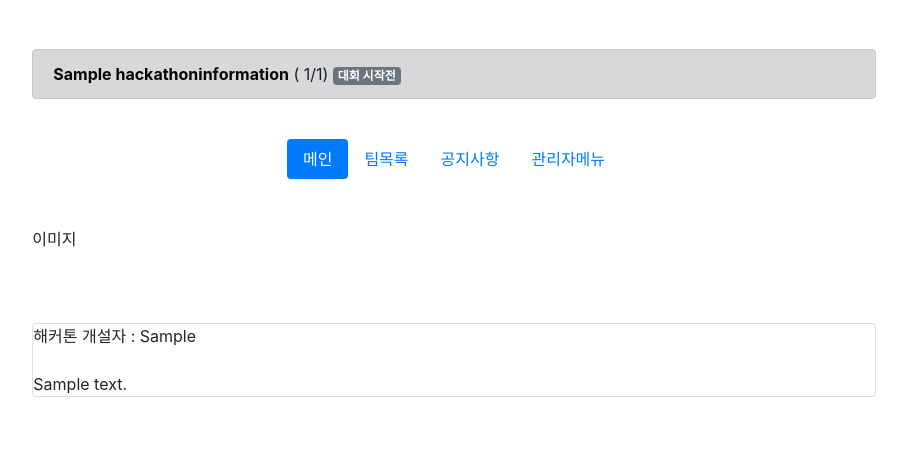
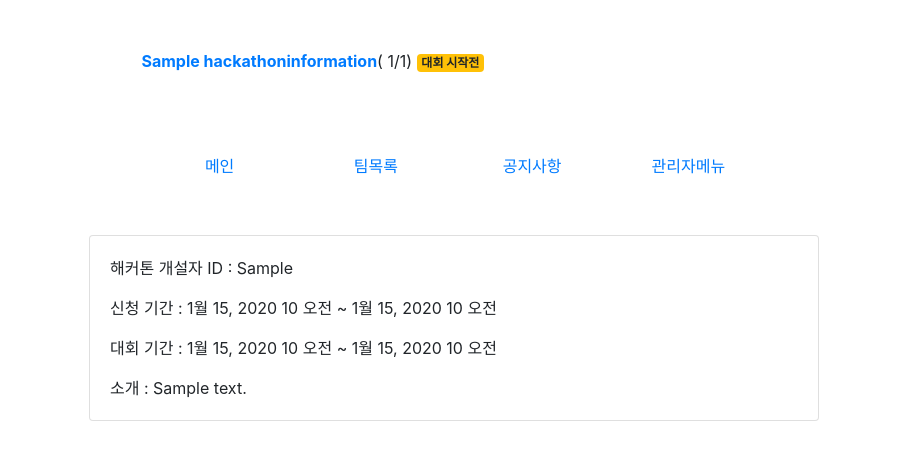
Before and after one commit to owlsogul/Gitathon, a Django app: page /hackathon/page/main/1/ in a window 1280 px wide. Shown: the part 96-556 px from the top of the page, without its empty margins (186-1093 px from the left). Run offline with Django 3.2, Linux system fonts and the light colour scheme; tables that the repository leaves empty hold one stand-in row (values such as "Sample post"); parts of the project's set-up code (start-up, migrations or seed data) failed here and were passed over; some libraries are stand-ins or nearby versions.

Commit message:
finish hackathon main

```diff
--- a/hackathon/templates/mainpageHackathon.html
+++ b/hackathon/templates/mainpageHackathon.html
@@ -1,5 +1,5 @@
+<!DOCTYPE html>
 {% extends 'lobby/base.html' %}
-<!DOCTYPE html>
 {% block content %}
 <html lang="en" dir="ltr">
   <head>
@@ -7,7 +7,7 @@
     <link rel="stylesheet" href="https://stackpath.bootstrapcdn.com/bootstrap/4.1.3/css/bootstrap.min.css" integrity="sha384-MCw98/SFnGE8fJT3GXwEOngsV7Zt27NXFoaoApmYm81iuXoPkFOJwJ8ERdknLPMO" crossorigin="anonymous">
     <title>Hackathon Main Page</title>
     {% load static %}
-    <link href="{% static 'lobby/css/blog-home.css' %}" rel="stylesheet">
+    <link href="{% static 'css/hack.css' %}" rel="stylesheet">
     <title>{% block customTitle %}{% endblock %}</title>
     {% block customStyle %}{% endblock %}
   </head>
@@ -17,30 +17,30 @@
     <br/>
     <div class = "containter">
       <div class ="row">
-      <div class = "col-2">
+      <div class = "col-3">
       </div>
       <div class = "col-8">
-        <div class = "alert alert-dark" role="alert">
+        <div class="hackTitle" role="alert">
           {% if contest.contestDate_end > todayDate %}
             {% if contest.contestDate_start > todayDate %}
-              <a href="/hackathon/page/main/{{contest.id}}" class = "alert-link">{{contest.title}}</a> ( {{contest.applyNum}}/{{contest.peopleNum}}) <span class="badge badge-secondary">대회 시작전</span>
+              <a href="/hackathon/page/main/{{contest.id}}" class = "alert-link">{{contest.title}}</a>( {{contest.applyNum}}/{{contest.peopleNum}}) <span class="badge badge-warning">대회 시작전</span>
             {% elif contestDate_start == todayDate %}
               {% if contestTime_start <= todayTime %}
-              <a href="/hackathon/page/main/{{contest.id}}" class = "alert-link">{{contest.title}}</a> ( {{contest.applyNum}}/{{contest.peopleNum}}) <span class="badge badge-secondary">대회 중</span>
+              <a href="/hackathon/page/main/{{contest.id}}" class = "alert-link">{{contest.title}}</a> ( {{contest.applyNum}}/{{contest.peopleNum}}) <span class="badge badge-warning">대회 중</span>
               {% else %}
-              <a href="/hackathon/page/main/{{contest.id}}" class = "alert-link">{{contest.title}}</a> ( {{contest.applyNum}}/{{contest.peopleNum}}) <span class="badge badge-secondary">대회 시작 전</span>
+              <a href="/hackathon/page/main/{{contest.id}}" class = "alert-link">{{contest.title}}</a> ( {{contest.applyNum}}/{{contest.peopleNum}}) <span class="badge badge-warning">대회 시작 전</span>
               {% endif %}
             {% else %}
-              <a href="/hackathon/page/main/{{contest.id}}" class = "alert-link">{{contest.title}}</a> ( {{contest.applyNum}}/{{contest.peopleNum}}) <span class="badge badge-secondary">대회 중</span>
+              <a href="/hackathon/page/main/{{contest.id}}" class = "alert-link">{{contest.title}}</a> ( {{contest.applyNum}}/{{contest.peopleNum}}) <span class="badge badge-warning">대회 중</span>
              {% endif %}
           {% elif contest.contestDate_end == todayDate %}
             {% if contest.contestTime_end < todayTime %}
-            <a href="/hackathon/page/main/{{contest.id}}" class = "alert-link">{{contest.title}}</a> ( {{contest.applyNum}}/{{contest.peopleNum}}) <span class="badge badge-secondary">대회종료</span>
+            <a href="/hackathon/page/main/{{contest.id}}" class = "alert-link">{{contest.title}}</a> ( {{contest.applyNum}}/{{contest.peopleNum}}) <span class="badge badge-warning">대회종료</span>
             {% else %}
-              <a href="/hackathon/page/main/{{contest.id}}" class = "alert-link">{{contest.title}}</a> ( {{contest.applyNum}}/{{contest.peopleNum}}) <span class="badge badge-secondary">대회중</span>
+              <a href="/hackathon/page/main/{{contest.id}}" class = "alert-link">{{contest.title}}</a> ( {{contest.applyNum}}/{{contest.peopleNum}}) <span class="badge badge-warning">대회중</span>
             {% endif %}
           {% else %}
-          <a href="/hackathon/page/main/{{contest.id}}" class = "alert-link">{{contest.title}}</a> ( {{contest.applyNum}}/{{contest.peopleNum}}) <span class="badge badge-secondary">대회종료</span>
+          <a href="/hackathon/page/main/{{contest.id}}" class = "alert-link">{{contest.title}}</a> ( {{contest.applyNum}}/{{contest.peopleNum}}) <span class="badge badge-warning">대회종료</span>
           {% endif %}
         </div>
       </div>
@@ -48,13 +48,17 @@
       </div>
       </div>
     </div>
-    <br>
+    <br/>
+    <br/>
+    <br/>
     <div class = "containter">
       <div class = "row">
-        <div class = "col">
-          <ul class="nav justify-content-center nav-pills">
-            <li class="nav-item">
-              <a class="nav-link active" href="/hackathon/page/main/{{contest.id}}">메인</a>
+        <div class = "col-3">
+        </div>
+        <div class = "col-6">
+          <ul class="nav justify-content-center nav-pills nav-justified hackMenu">
+            <li class="nav-item active">
+              <a class="nav-link" href="/hackathon/page/main/{{contest.id}}">메인</a>
             </li>
             <li class="nav-item">
               <a class="nav-link" href="/hackathon/page/teamlist/{{contest.id}}">팀목록</a>
@@ -67,14 +71,18 @@
             </li>
           </ul>
         </div>
+        <div class = "col-2">
+        </div>
       </div>
-      <br>
-      <br>
+      </div>
+      <br/>
+      <br/>
+      <div class = "container">
       <div class = "row">
         <div class = "col-2">
         </div>
         <div class = "col-8">
-          이미지
+
         </div>
         <div class = "col-2">
         </div>
@@ -83,14 +91,13 @@
         <div class = "col-2">
         </div>
         <div class = "col-8">
-          <br>
-          <br>
-          <br>
-          <div class = "card">
-            해커톤 개설자 : {{contest.hackathonHost}}
-            <br/>
-            <br/>
-            {{contest.text}}
+          <div class="card">
+            <div class="card-body">
+              <p class="card-text">해커톤 개설자 ID : {{contest.hackathonHost}}</p>
+              <p class="card-text">신청 기간 : {{contest.applyDate_start}} {{contest.applyTime_start}} ~ {{contest.applyDate_end}} {{contest.applyTime_end}}</p>
+              <p class="card-text">대회 기간 : {{contest.contestDate_start}} {{contest.contestTime_start}} ~ {{contest.contestDate_end}} {{contest.contestTime_end}}</p>
+              <p class="card-text">소개 : {{contest.text}}</p>
+            </div>
           </div>
         </div>
         <div class = "col-2">
@@ -103,4 +110,4 @@
   </body>
   </body>
 </html>
-{% endblock%}
+{% endblock %}
```
